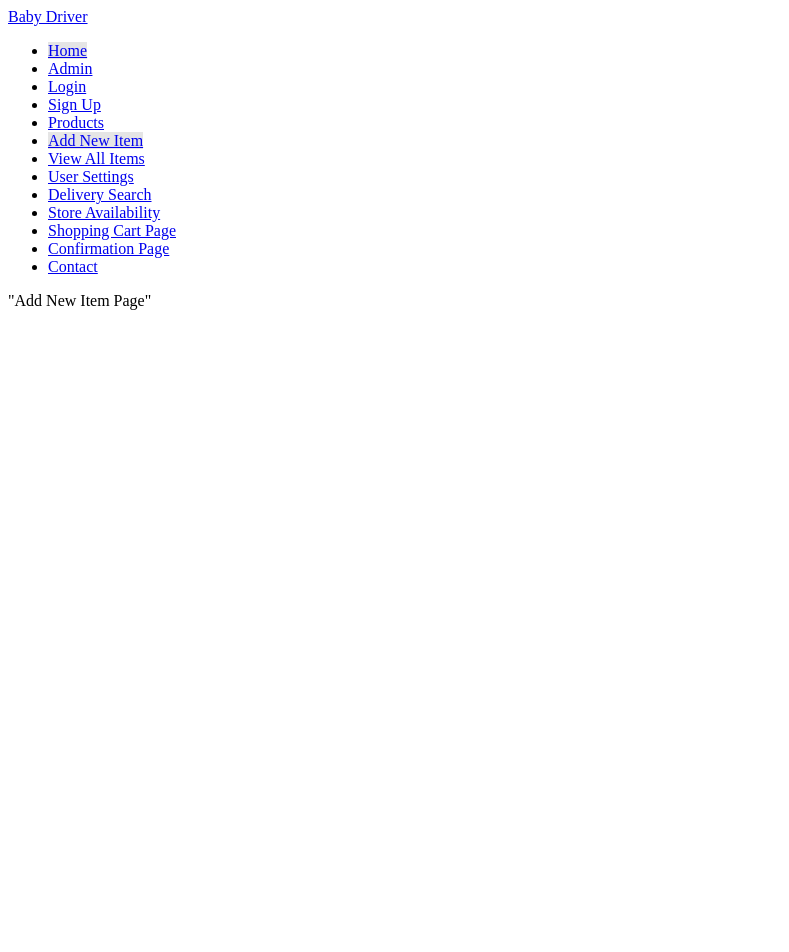
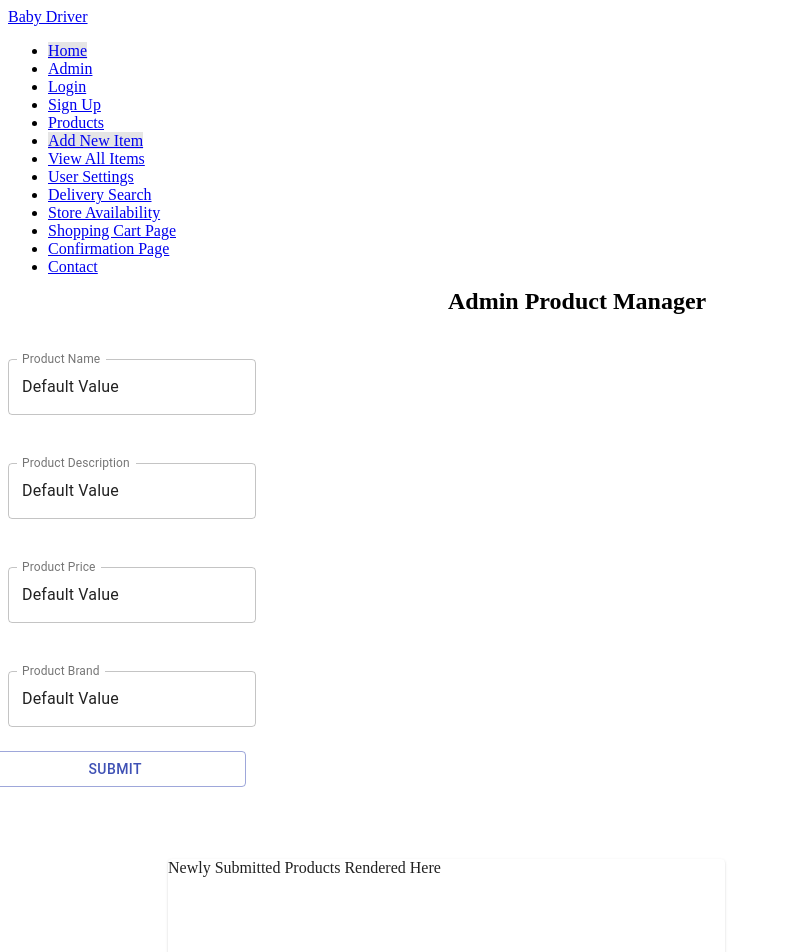
Before and after one commit to smith-carlicia/project-3, a React (Create React App) app in the folder client/: page /addnewitem in a window 1280 px wide. Shown: the top 952 px of the page, without its empty margins (0-789 px from the left). Before the commit the page ends 800 px from the top, so only its background shows below. Built offline with nearby package versions, Linux system fonts and the light colour scheme.

Commit message:
created input fields, submit button and newly rendered items container

```diff
--- /dev/null
+++ b/client/src/containers/AddNewItem/AddNewItem.css
@@ -0,0 +1,18 @@
+.productManagerHeader {
+    margin-left: 29rem;
+}
+
+.newItemName, .newItemDescription, .newItemPrice, .newItemBrand{
+    margin-left: 8rem;
+}
+
+.newItemSubmit {
+    width: 20%;
+    padding-bottom: 2rem;
+}
+
+.renderedNewItems {
+    height: 600px;
+    margin-left: 10rem;
+    justify-content: left;
+}
--- a/client/src/containers/AddNewItem/AddNewItem.jsx
+++ b/client/src/containers/AddNewItem/AddNewItem.jsx
@@ -1,7 +1,71 @@
 import React from "react";
+import './AddNewItem.css';
+// import { makeStyles } from '@material-ui/core/styles';
+import Grid from '@material-ui/core/Grid';
+import Paper from '@material-ui/core/Paper';
+import TextField from '@material-ui/core/TextField';
+import Button from '@material-ui/core/Button';
+// import Typography from '@material-ui/core/Typography';
+
 
 const AddNewItem = () => {
-  return <div className="container">"Add New Item Page"</div>;
+
+  return (
+   <Grid container direction="column" spacing={6}>
+     <h2 className="productManagerHeader">Admin Product Manager</h2>
+    <Grid item xs={6}>
+      <TextField
+        className="newItemName"
+        id="outlined-multiline-static"
+        label="Product Name"
+        rows={6}
+        defaultValue="Default Value"
+        variant="outlined"
+      />
+    </Grid>
+      <Grid item xs={6}>
+        <TextField
+          className="newItemDescription"
+          id="outlined-multiline-static"
+          label="Product Description"
+          rows={6}
+          defaultValue="Default Value"
+          variant="outlined"
+        />
+      </Grid>
+      <Grid item xs={6}>
+      <TextField
+          className="newItemPrice"
+          id="outlined-multiline-static"
+          label="Product Price"
+          rows={4}
+          defaultValue="Default Value"
+          variant="outlined"
+        />
+      </Grid>
+        <Grid item xs={6}>
+          <TextField
+            className="newItemBrand"
+            id="outlined-multiline-static"
+            label="Product Brand"
+            rows={4}
+            defaultValue="Default Value"
+            variant="outlined"
+          />
+        </Grid>
+        {/* refactor onclick event to render newly added items in item manager div */}
+        <Button onClick={() => { alert('clicked') }} className="newItemSubmit" justify="center" variant="outlined" color="primary">
+          Submit
+        </Button>
+          {/* Submitted new products rendered here */}
+    <Grid item spacing={6} xs={5}></Grid>
+    <Grid item xs={7} direction="row" >
+      <Paper className="renderedNewItems">
+        Newly Submitted Products Rendered Here
+      </Paper>
+    </Grid>
+   </Grid>
+  )
 };
 
 export default AddNewItem;
```
